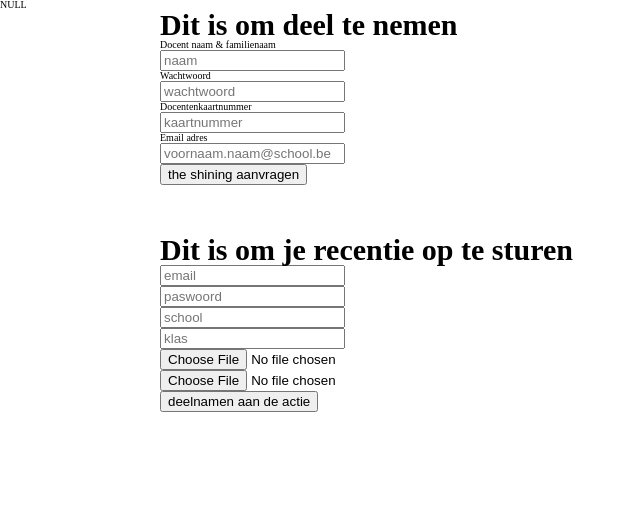
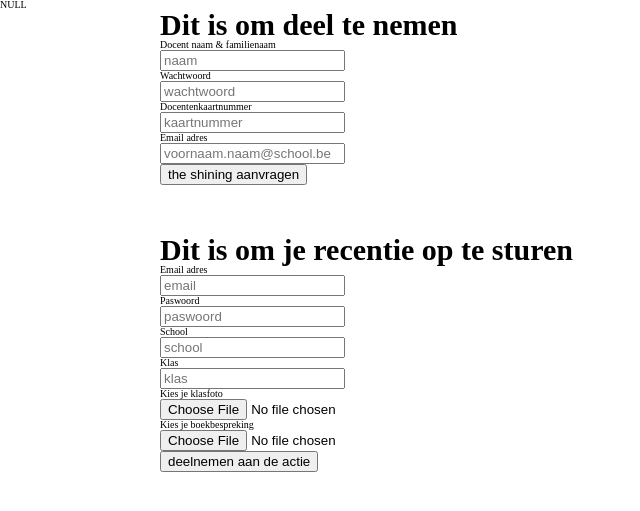
Before and after one commit to berndbousard/major4-klas, a PHP site: the page made by view/home.php in a window 1280 px wide. Shown: the top 511 px of the page, without its empty margins (0-640 px from the left). Run offline with PHP 8.4, Linux system fonts and the light colour scheme; the template is opened without the code that fills it: most values are stand-ins (such as "Sample title", 1, 10 or a date in 2020); data that the repository does not hold is empty.

Commit message:
form errors updated

```diff
--- a/view/home.php
+++ b/view/home.php
@@ -29,20 +29,38 @@
 
         <label for="email">Email adres</label>
         <input type="email" name="email" placeholder="voornaam.naam@school.be">
-         <span class="error <?php if(empty($errors['email'])) echo 'hide'?>">Gelieve uw emailadres in te vullen</span>
+        <span class="error <?php if(empty($errors['email'])) echo 'hide'?>">Gelieve uw emailadres in te vullen</span>
 
         <input type="submit" name="submit" value="the shining aanvragen">
       </form>
 
       <h1>Dit is om je recentie op te sturen</h1>
-      <form action="api/participations/create" method="POST" enctype="multipart/form-data">
-        <input type="text" name="email" placeholder="email">
-        <input type="password" name="password" placeholder="paswoord">
-        <input type="text" name="school" placeholder="school">
-        <input type="text" name="klas" placeholder="klas">
-        <input type="file" name="photo" placeholder="photo">
-        <input type="file" name="pdf" placeholder="pdf">
-        <input type="submit" name="submit" value="deelnamen aan de actie">
+      <form action="/" method="POST" enctype="multipart/form-data">
+        <label for="email_2">Email adres</label>
+        <input type="text" name="email" id="email_2" placeholder="email">
+        <span class="error <?php if(empty($errors['email_2'])) echo 'hide'?>">Gelieve uw emailadres in te vullen</span>
+
+        <label for="password_2">Paswoord</label>
+        <input type="password" name="password" id="password_2" placeholder="paswoord">
+        <span class="error <?php if(empty($errors['password_2'])) echo 'hide'?>">Gelieve uw wachtwoord in te vullen</span>
+
+        <label for="school">School</label>
+        <input type="text" name="school" id="school" placeholder="school">
+        <span class="error <?php if(empty($errors['school'])) echo 'hide'?>">Gelieve uw school in te vullen</span>
+
+        <label for="class">Klas</label>
+        <input type="text" name="class" id="class" placeholder="klas">
+        <span class="error <?php if(empty($errors['klas'])) echo 'hide'?>">Gelieve uw klas in te vullen</span>
+
+        <label for="photo">Kies je klasfoto</label>
+        <input type="file" name="photo" id="photo" placeholder="photo">
+        <span class="error <?php if(empty($errors['photo'])) echo 'hide'?>">Gelieve een klasfoto te selecteren</span>
+
+        <label for="pdf">Kies je boekbespreking</label>
+        <input type="file" name="pdf" id="pdf" placeholder="pdf">
+        <span class="error <?php if(empty($errors['pdf'])) echo 'hide'?>">Gelieve je boekbespreking in te vullen</span>
+
+        <input type="submit" name="submit" value="deelnemen aan de actie">
       </form>
     </div>
   <script>
```
Also changed, not shown: index.php (+42 -3 lines).
